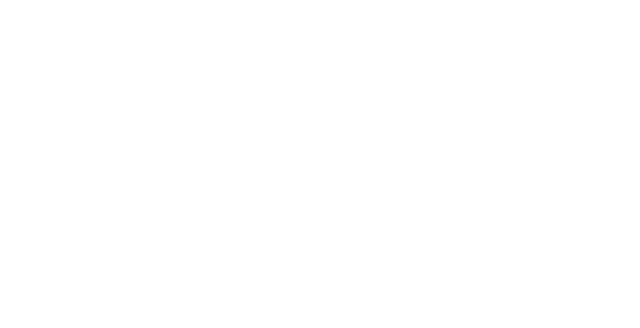
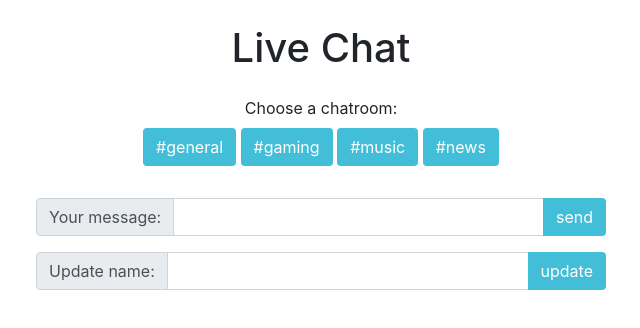
Before and after one commit to elvan/live-chat-app-javascript-example, a plain HTML site: page index.html in a window 1280 px wide. Shown: the whole page, without its empty margins (319-959 px from the left). Drawn offline with nearby package versions, Linux system fonts and the light colour scheme.

Commit message:
html template

```diff
--- a/index.html
+++ b/index.html
@@ -13,6 +13,48 @@
     <title>Live Chat</title>
   </head>
   <body>
+    <!-- container & title -->
+    <div class="container my-4">
+      <h1 class="my-4 text-center">Live Chat</h1>
+      <!-- buttons for chatrooms -->
+      <div class="chat-rooms mb-3 text-center">
+        <div class="my-2">Choose a chatroom:</div>
+        <button class="btn" id="general">#general</button>
+        <button class="btn" id="gaming">#gaming</button>
+        <button class="btn" id="music">#music</button>
+        <button class="btn" id="news">#news</button>
+      </div>
+      <!-- chat list / window -->
+      <div class="chat-window">
+        <ul class="chat-list list-group"></ul>
+      </div>
+      <!-- new chat form -->
+      <form class="new-chat my-3">
+        <div class="input-group">
+          <div class="input-group-prepend">
+            <div class="input-group-text">Your message:</div>
+          </div>
+          <input type="text" id="message" class="form-control" required />
+          <div class="input-group-append">
+            <input type="submit" class="btn" value="send" />
+          </div>
+        </div>
+      </form>
+      <!-- update name form -->
+      <form class="new-name my-3">
+        <div class="input-group">
+          <div class="input-group-prepend">
+            <div class="input-group-text">Update name:</div>
+          </div>
+          <input type="text" id="name" class="form-control" required />
+          <div class="input-group-append">
+            <input type="submit" class="btn" value="update" />
+          </div>
+        </div>
+        <div class="update-mssg"></div>
+      </form>
+    </div>
+
     <script src="scripts/chat.js"></script>
     <script src="scripts/ui.js"></script>
     <script src="scripts/app.js"></script>
--- a/styles.css
+++ b/styles.css
@@ -0,0 +1,12 @@
+.container {
+  max-width: 600px;
+}
+.btn {
+  background: #43bed9;
+  color: white;
+  outline: none !important;
+  box-shadow: none !important;
+}
+.btn:focus {
+  outline: none !important;
+}
```
